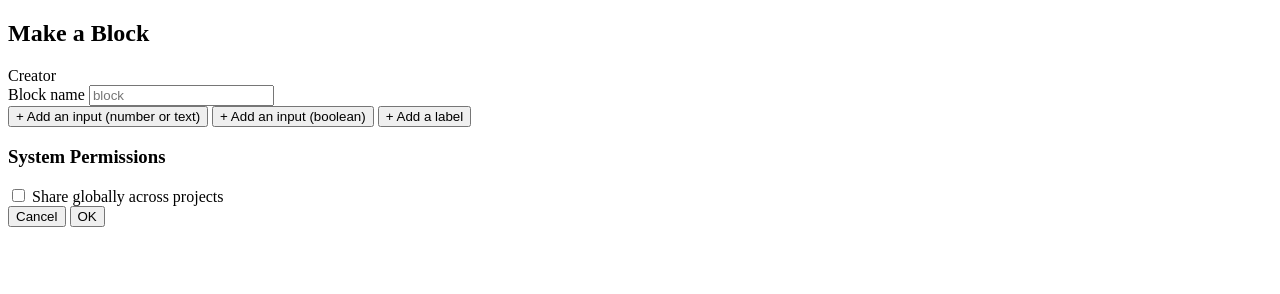
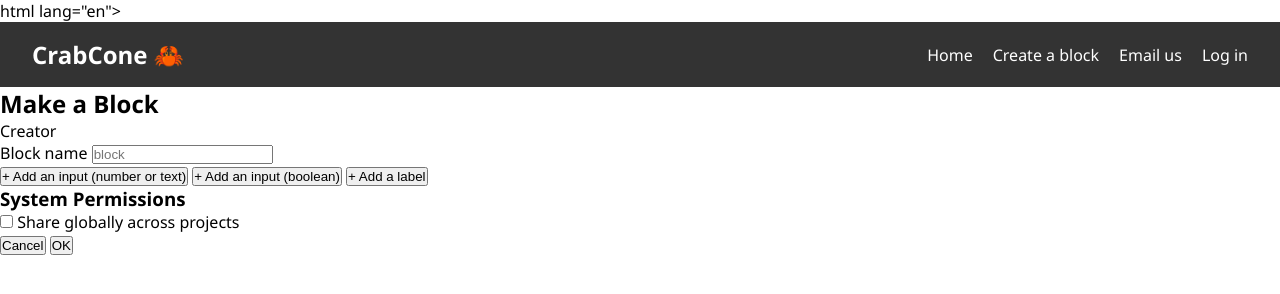
Before and after one commit to shauntagates6911-ops/CrabCone, a plain HTML site: page LESSONS/new.html in a window 1280 px wide. Drawn offline with Linux system fonts and the light colour scheme.

Commit message:
Create new.html with navigation and styling
Added HTML structure and styles for the new page.

```diff
--- a/LESSONS/new.html
+++ b/LESSONS/new.html
@@ -1,4 +1,85 @@
 <!DOCTYPE html>
+html lang="en">
+	<head>
+		<meta charset="utf-8" />
+		<link rel="icon" href="https://raw.githubusercontent.com/shauntagates6911-ops/CrabCone/main/icon.png" />
+		<title>CrabCone — ExtCreate Playground</title>
+    	<meta name="description" content="Create extensions here on this page." />
+    	<meta name="keywords" content="creator, extensions, blocks, electrabuilder, turbobuilder, penguinmod, turbowarp, coding, block coding, blockly, extension creator, scratch extension" />
+    	<meta name="author" content="me" />
+    	<meta name="theme-color" content="#FF0000" />
+    	<meta name="og:image" content="https://raw.githubusercontent.com/ElectraMod/electrabuilder/main/icon.png" />
+		<meta name="viewport" content="width=device-width" />
+		<nav class="navbar">
+  <div class="nav-logo">
+    <a href="#">CrabCone 🦀</a>
+  </div>
+  <ul class="nav-links">
+    <li><a href="/index.html">Home</a></li>
+    <li><a href="/LESSONS/new.html">Create a block</a></li>
+    <li><a href="mailto:shaunta.gates6911@gmail.com">Email us</a></li>
+    <li><a href="/login.html">Log in</a></li>
+  </ul>
+</nav>
+<style>
+/* Reset browser margins and padding */
+* {
+  margin: 0;
+  padding: 0;
+  box-sizing: border-box;
+}
+
+/* Set up the global font */
+body {
+  font-family: 'Segoe UI', Tahoma, Geneva, Verdana, sans-serif;
+}
+
+/* Style the navigation container */
+.navbar {
+  display: flex;
+  justify-content: space-between; /* Pushes logo and links to opposite sides */
+  align-items: center;            /* Centers items vertically */
+  background-color: #333;
+  padding: 1rem 2rem;
+  position: sticky;               /* Keeps navbar fixed at the top while scrolling */
+  top: 0;
+  z-index: 1000;
+}
+
+/* Style the logo */
+.nav-logo a {
+  color: #fff;
+  font-size: 1.5rem;
+  font-weight: bold;
+  text-decoration: none;          /* Removes default underline */
+}
+
+/* Turn the vertical list into a horizontal line */
+.nav-links {
+  display: flex;
+  list-style: none;               /* Removes standard bullet points */
+}
+
+/* Add spacing between links */
+.nav-links li {
+  margin-left: 20px;
+}
+
+/* Style the individual anchor links */
+.nav-links a {
+  color: #fff;
+  text-decoration: none;
+  font-size: 1rem;
+  transition: color 0.3s ease;    /* Smooth hover effect transition */
+}
+
+/* Change link color when a user hovers over it */
+.nav-links a:hover {
+  color: #ff7b00;
+}
+  font-family: sans-serif;
+  }
+</style>
 <!-- Custom Blocks Modal Container -->
 <div class="scratch-modal" id="customBlocksModal" data-user-role="creator">
   <div class="modal-header">
```
